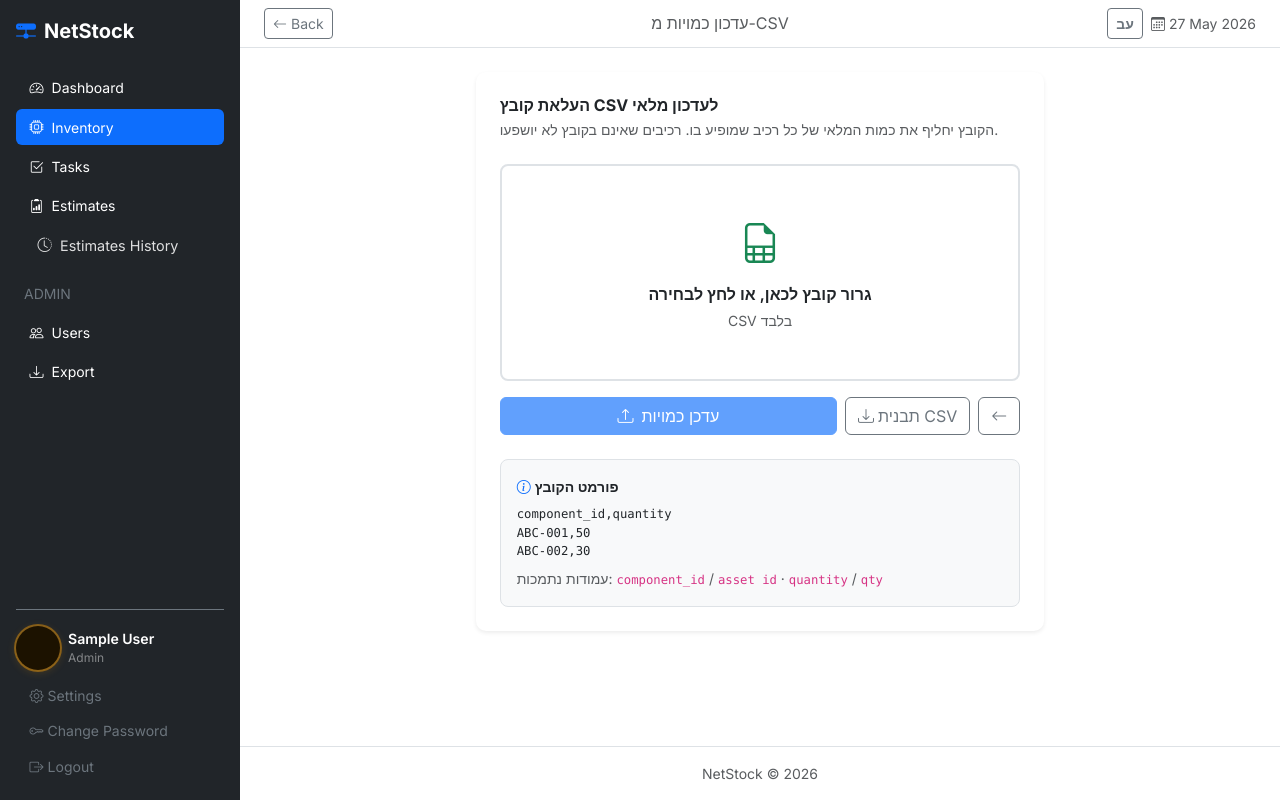
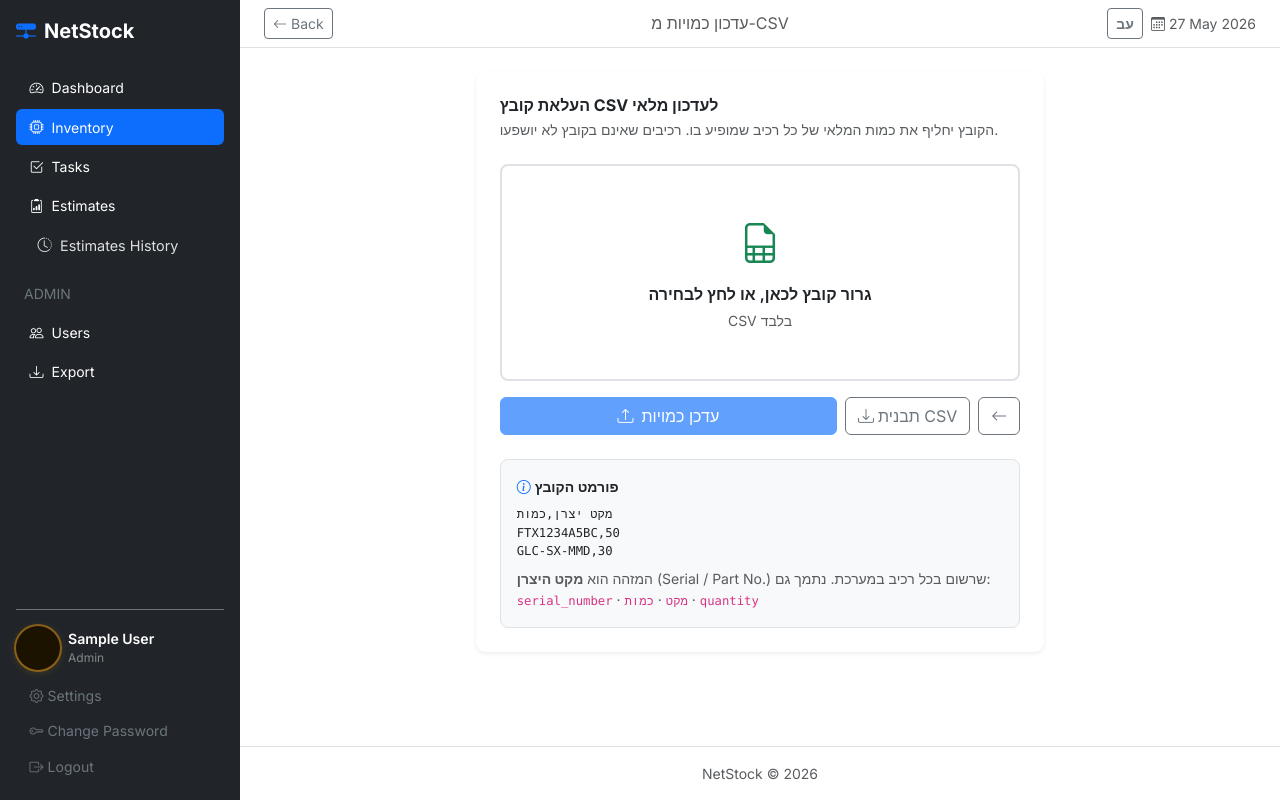
Before and after one commit to a0556776530-boop/netsctock, a Flask app: page /assets/import-qty in a window 1280 px wide. Run offline with Flask 3, Linux system fonts and the light colour scheme; the visitor is signed in with stand-in values (Sample User, id 1); parts of the project's set-up code (start-up, migrations or seed data) failed here and were passed over; some libraries are stand-ins or nearby versions.

Commit message:
feat: use serial_number (מקט יצרן) as CSV import identifier
CSV now expects two columns: מקט יצרן, כמות
Supports Hebrew and English column name aliases.

Co-Authored-By: Claude Sonnet 4.6 <noreply@anthropic.com>

```diff
--- a/app/routes/assets.py
+++ b/app/routes/assets.py
@@ -491,8 +491,8 @@ def delete(id):
 @assets_bp.route('/import-qty/template')
 @login_required
 def import_qty_template():
-    sample = 'component_id,quantity\nABC-001,50\nABC-002,30\nABC-003,10\n'
-    return Response(sample, mimetype='text/csv; charset=utf-8',
+    sample = 'מקט יצרן,כמות\nFTX1234A5BC,50\nGLC-SX-MMD,30\nWS-C2960X,10\n'
+    return Response(sample.encode('utf-8-sig'), mimetype='text/csv; charset=utf-8-sig',
                     headers={'Content-Disposition': 'attachment; filename="qty_template.csv"'})
 
 
@@ -529,11 +529,11 @@ def import_qty():
     updated, not_found, invalid, skipped = [], [], [], []
 
     for i, row in enumerate(reader, start=2):
-        comp_id = _col(row, 'component_id', 'asset id', 'asset_id', 'id')
-        qty_raw = _col(row, 'quantity', 'qty', 'stock qty', 'stock_qty')
+        serial = _col(row, 'מקט יצרן', 'serial_number', 'serial', 'part no', 'part_no', 'מקט')
+        qty_raw = _col(row, 'כמות', 'quantity', 'qty', 'stock qty', 'stock_qty')
 
-        if not comp_id:
-            skipped.append(f'שורה {i}: אין מזהה')
+        if not serial:
+            skipped.append(f'שורה {i}: אין מקט יצרן')
             continue
 
         try:
@@ -541,20 +541,19 @@ def import_qty():
             if qty < 0:
                 raise ValueError
         except (ValueError, TypeError):
-            invalid.append({'id': comp_id, 'reason': f'כמות לא תקינה: "{qty_raw}"'})
+            invalid.append({'id': serial, 'reason': f'כמות לא תקינה: "{qty_raw}"'})
             continue
 
-        asset = Asset.objects(component_id=comp_id).first()
-        if not asset:
-            asset = Asset.objects(serial_number__iexact=comp_id).first()
+        asset = Asset.objects(serial_number__iexact=serial).first()
+        comp_id = serial
 
         if not asset:
-            not_found.append(comp_id)
+            not_found.append(serial)
             continue
 
         asset.quantity = qty
         asset.save()
-        updated.append({'id': comp_id, 'serial': asset.serial_number, 'model': asset.model or '', 'qty': qty})
+        updated.append({'serial': asset.serial_number, 'model': asset.model or '', 'qty': qty})
 
     results = {'updated': updated, 'not_found': not_found, 'invalid': invalid, 'skipped': skipped}
     return render_template('assets/import_qty.html', results=results)
--- a/app/templates/assets/import_qty.html
+++ b/app/templates/assets/import_qty.html
@@ -45,12 +45,12 @@
         <!-- Format guide -->
         <div class="mt-4 p-3 rounded-3 bg-light border small">
           <div class="fw-semibold mb-2"><i class="bi bi-info-circle me-1 text-primary"></i>פורמט הקובץ</div>
-          <code class="d-block text-dark">component_id,quantity</code>
-          <code class="d-block text-dark">ABC-001,50</code>
-          <code class="d-block text-dark">ABC-002,30</code>
+          <code class="d-block text-dark">מקט יצרן,כמות</code>
+          <code class="d-block text-dark">FTX1234A5BC,50</code>
+          <code class="d-block text-dark">GLC-SX-MMD,30</code>
           <div class="text-muted mt-2">
-            עמודות נתמכות: <code>component_id</code> / <code>asset id</code> ·
-            <code>quantity</code> / <code>qty</code>
+            המזהה הוא <strong>מקט היצרן</strong> (Serial / Part No.) שרשום בכל רכיב במערכת.
+            נתמך גם: <code>serial_number</code> · <code>מקט</code> · <code>כמות</code> · <code>quantity</code>
           </div>
         </div>
       </div>
@@ -93,8 +93,7 @@
           <table class="table table-sm align-middle mb-0">
             <thead class="table-light">
               <tr>
-                <th>Asset ID</th>
-                <th>Serial / Part No.</th>
+                <th>מקט יצרן</th>
                 <th>תיאור</th>
                 <th class="text-center">כמות חדשה</th>
               </tr>
@@ -102,8 +101,7 @@
             <tbody>
               {% for r in results.updated %}
               <tr>
-                <td class="font-monospace small fw-semibold">{{ r.id }}</td>
-                <td class="font-monospace small">{{ r.serial }}</td>
+                <td class="font-monospace small fw-semibold">{{ r.serial }}</td>
                 <td class="small text-muted">{{ r.model or '—' }}</td>
                 <td class="text-center">
                   <span class="badge bg-success-subtle text-success border border-success-subtle px-2">{{ r.qty }}</span>
```
